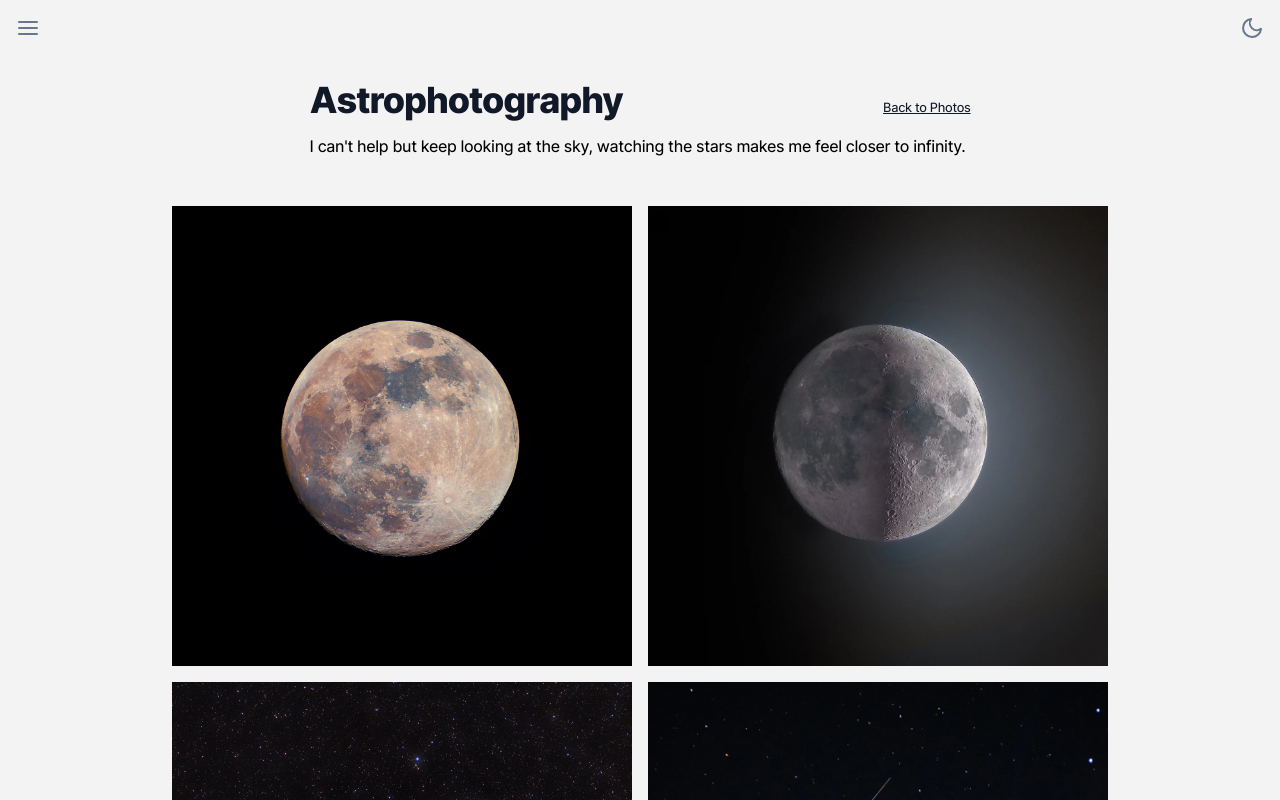
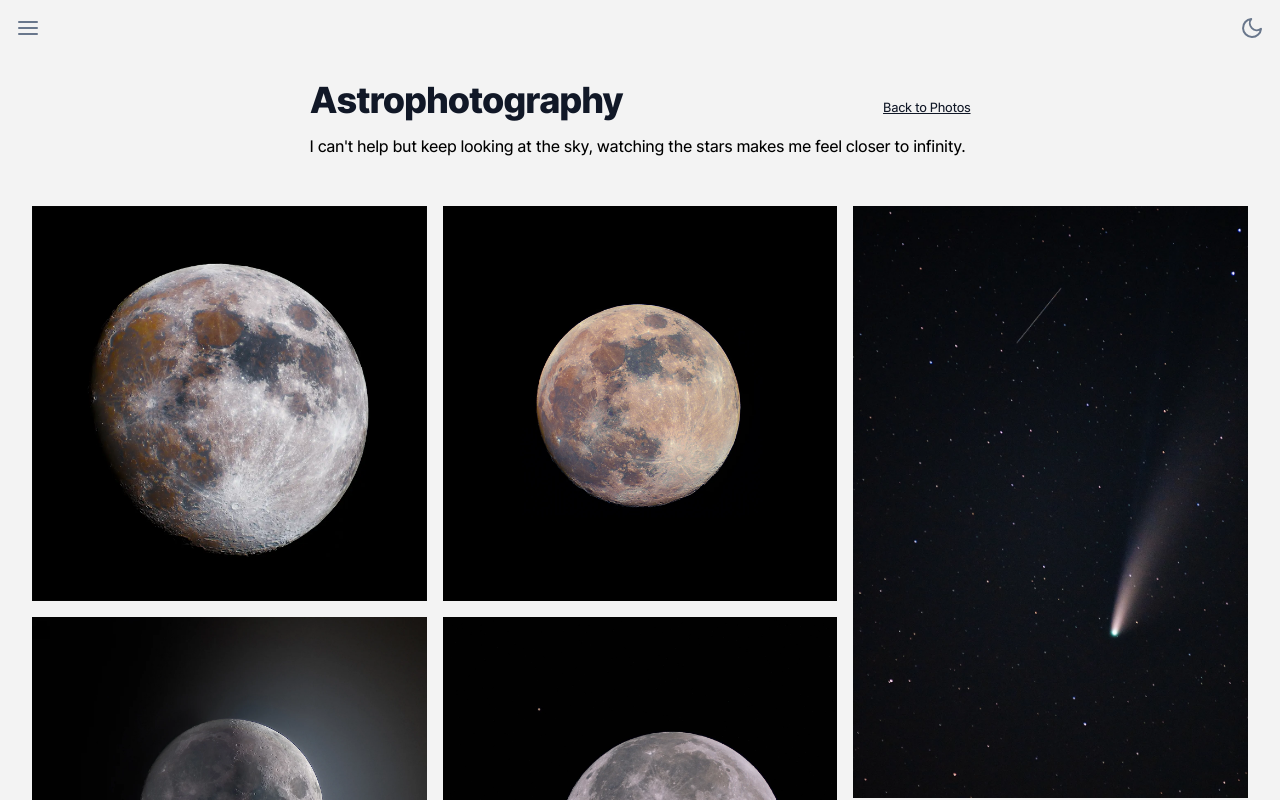
Before and after one commit to andreaiaia/blog, a Next.js app: page /photos/astrophotography in a window 1280 px wide. Shown: the top 800 px of the page. Built offline with nearby package versions, Linux system fonts and the light colour scheme.

Commit message:
expand gallery

```diff
--- a/pages/photos/Photos.module.scss
+++ b/pages/photos/Photos.module.scss
@@ -8,7 +8,7 @@ $gap: 1rem;
   display: block;
   padding-top: 5rem;
   padding-bottom: 8rem;
-  max-width: 1000px;
+  max-width: 1600px;
 
   & > section {
     padding-bottom: $gap;
--- a/pages/photos/[category].jsx
+++ b/pages/photos/[category].jsx
@@ -53,7 +53,9 @@ const Category = () => {
           <p>{data.description}</p>
         </section>
         <section className={styles.gallery}>
-          <ResponsiveMasonry columnsCountBreakPoints={{ 350: 1, 700: 2 }}>
+          <ResponsiveMasonry
+            columnsCountBreakPoints={{ 350: 1, 700: 2, 1200: 3 }}
+          >
             <Masonry gutter="1rem">
               {data.photos.map((photo, index) => {
                 const url = data.path + photo.filepath;
--- a/pages/photos/photos-index.json
+++ b/pages/photos/photos-index.json
@@ -80,10 +80,24 @@
       "description": "I can't help but keep looking at the sky, watching the stars makes me feel closer to infinity.",
       "photos": [
         {
+          "filepath": "astrophotography/Waxing_Crescent_Moon-2023.02.03.webp",
+          "title": "Waxing Crescent Moon",
+          "description": "My favorite photo of the moon so far, another Mineral moon, this time with more balanced colors. The dark blue areas are rich in Iron, and the yellow areas contain Aluminum. I prefer the waxing crescent moon to the full moon because the Copernicus and Tycho craters are more defined thanks to the shadow of the terminator.",
+          "width": 1000,
+          "height": 1000
+        },
+        {
           "filepath": "astrophotography/Full-Mineral-Moon-2022-12.webp",
           "title": "Mineral Moon",
           "description": "This picture showcases the mineral composition of the moon by enhancing the colors. The blue areas are rich in Iron, and the red areas contain Aluminum. These are the true colors of the moon, just saturated to make them more visible.",
           "width": 1440,
+          "height": 1440
+        },
+        {
+          "filepath": "astrophotography/Neowise-2020-07.webp",
+          "title": "Neowise Comet",
+          "description": "In the summer of 2020, the Neowise comet passed close to Earth and was visible for several days at the end of July. I took many shots and enjoyed the time spent searching for it and observing it in the sky.",
+          "width": 960,
           "height": 1440
         },
         {
@@ -94,25 +108,18 @@
           "height": 1440
         },
         {
+          "filepath": "astrophotography/Moon-Mars-Conj-2022-12.webp",
+          "title": "Moon and Mars Conjunction",
+          "description": "This is one of my first pictures taken using my telescope. It captures the conjunction of the Moon and Mars, with the latter at opposition (the point in its orbit when it is opposite the Sun).",
+          "width": 1440,
+          "height": 1440
+        },
+        {
           "filepath": "astrophotography/Andromeda-2022-09.webp",
           "title": "Andromeda Galaxy",
           "description": "This is my first attempt at deep space astrophotography. I used my Fujifilm X-T3 camera with an old Nikkor 135mm f3.5 lens to capture this image. Although the result is not perfect, it motivated me to invest time and money into further exploring this type of photography.",
           "width": 1440,
           "height": 960
-        },
-        {
-          "filepath": "astrophotography/Neowise-2020-07.webp",
-          "title": "Neowise Comet",
-          "description": "In the summer of 2020, the Neowise comet passed close to Earth and was visible for several days at the end of July. I took many shots and enjoyed the time spent searching for it and observing it in the sky.",
-          "width": 960,
-          "height": 1440
-        },
-        {
-          "filepath": "astrophotography/Moon-Mars-Conj-2022-12.webp",
-          "title": "Moon and Mars Conjunction",
-          "description": "This is one of my first pictures taken using my telescope. It captures the conjunction of the Moon and Mars, with the latter at opposition (the point in its orbit when it is opposite the Sun).",
-          "width": 1440,
-          "height": 1440
         }
       ]
     },
@@ -287,18 +294,18 @@
           "height": 960
         },
         {
-          "filepath": "travel/Forte-Di-Bard-1.webp",
-          "title": "placeholder",
-          "description": "placeholder",
-          "width": 1440,
-          "height": 1188
-        },
-        {
-          "filepath": "travel/Forte-Di-Bard-2.webp",
+          "filepath": "travel/Torino-3.webp",
           "title": "placeholder",
           "description": "placeholder",
           "width": 1440,
           "height": 960
+        },
+        {
+          "filepath": "travel/Torino-2.webp",
+          "title": "placeholder",
+          "description": "placeholder",
+          "width": 960,
+          "height": 1440
         },
         {
           "filepath": "travel/Torino-1.webp",
@@ -308,14 +315,7 @@
           "height": 1440
         },
         {
-          "filepath": "travel/Torino-2.webp",
-          "title": "placeholder",
-          "description": "placeholder",
-          "width": 960,
-          "height": 1440
-        },
-        {
-          "filepath": "travel/Torino-3.webp",
+          "filepath": "travel/Torino-4.webp",
           "title": "placeholder",
           "description": "placeholder",
           "width": 1440,
@@ -329,7 +329,14 @@
           "height": 1440
         },
         {
-          "filepath": "travel/Torino-4.webp",
+          "filepath": "travel/Forte-Di-Bard-1.webp",
+          "title": "placeholder",
+          "description": "placeholder",
+          "width": 1440,
+          "height": 1188
+        },
+        {
+          "filepath": "travel/Forte-Di-Bard-2.webp",
           "title": "placeholder",
           "description": "placeholder",
           "width": 1440,
```
Also changed, not shown: public/images/photos/astrophotography/Waxing_Crescent_Moon-2023.02.03.webp (added).
